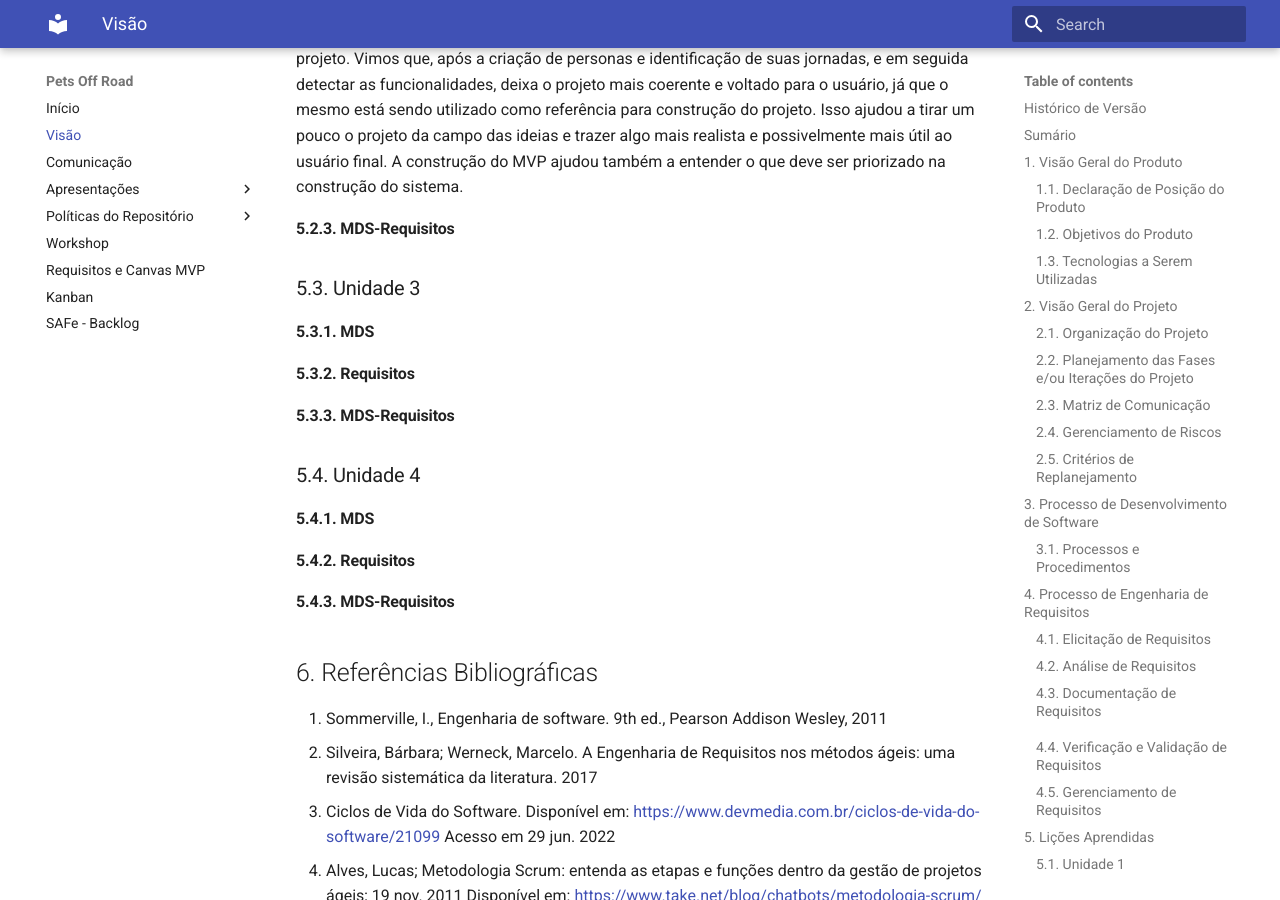
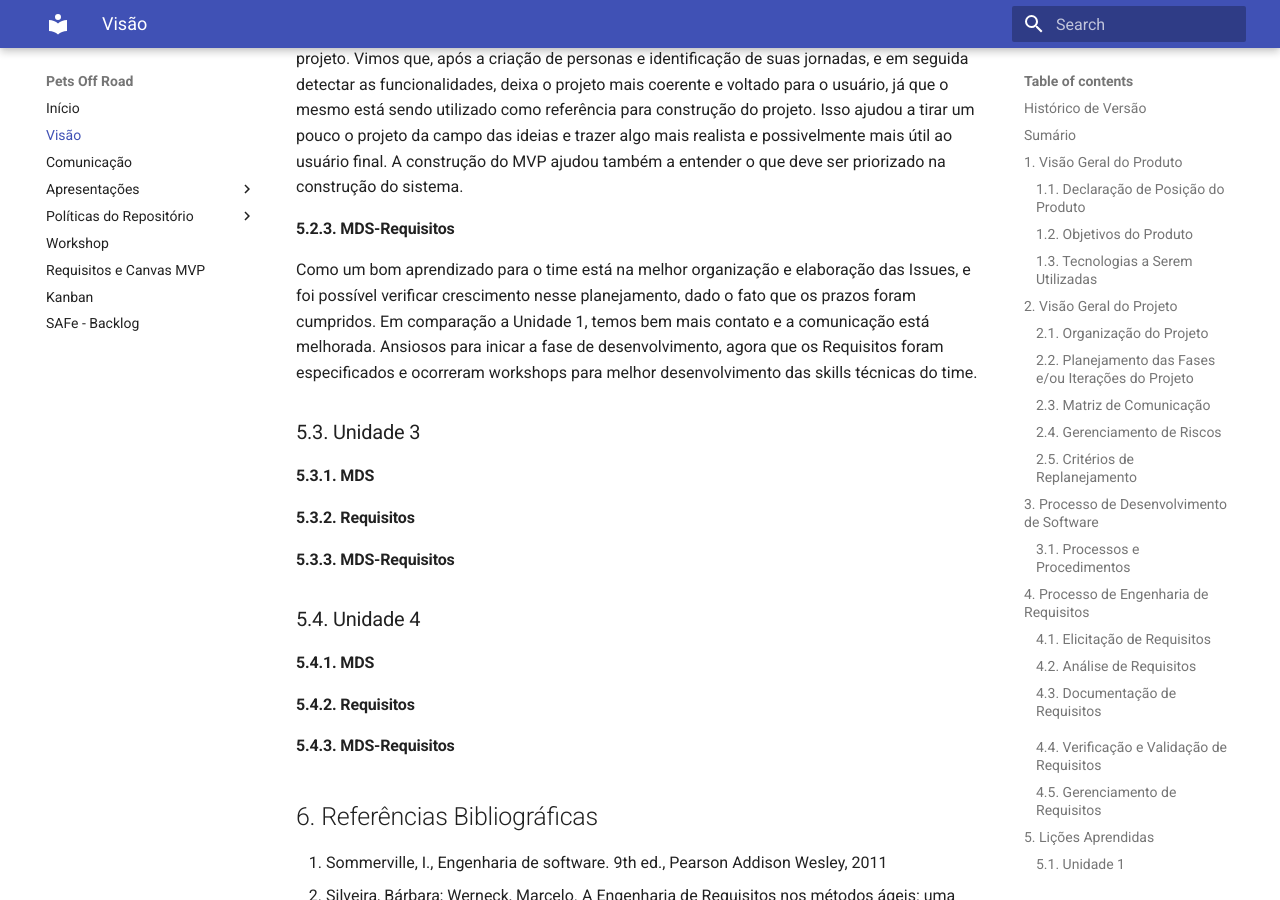
Before and after one commit to mdsreq-fga-unb/2022.1-pets-off-road, an MkDocs documentation site: the page built from docs/doc_visao.md, in a window 1280 px wide and 900 px high, scrolled down 11285 px. Built offline with MkDocs 1.6.1 and Material for MkDocs 9.7.7, drawn with Linux system fonts in a browser that asks for light colours.

Commit message:
atualização

```diff
--- a/docs/doc_visao.md
+++ b/docs/doc_visao.md
@@ -239,6 +239,8 @@ O principal aprendizado foi a utilização de um Canvas MVP para construção e
 A construção do MVP ajudou também a entender o que deve ser priorizado na construção do sistema.
 #### 5.2.3. MDS-Requisitos
 
+Como um bom aprendizado para o time está na melhor organização e elaboração das Issues, e foi possível verificar crescimento nesse planejamento, dado o fato que os prazos foram cumpridos. Em comparação a Unidade 1, temos bem mais contato e a comunicação está melhorada. Ansiosos para inicar a fase de desenvolvimento, agora que os Requisitos foram especificados e ocorreram workshops para melhor desenvolvimento das skills técnicas do time.
+
 ### 5.3. Unidade 3
 #### 5.3.1. MDS
 #### 5.3.2. Requisitos
```
